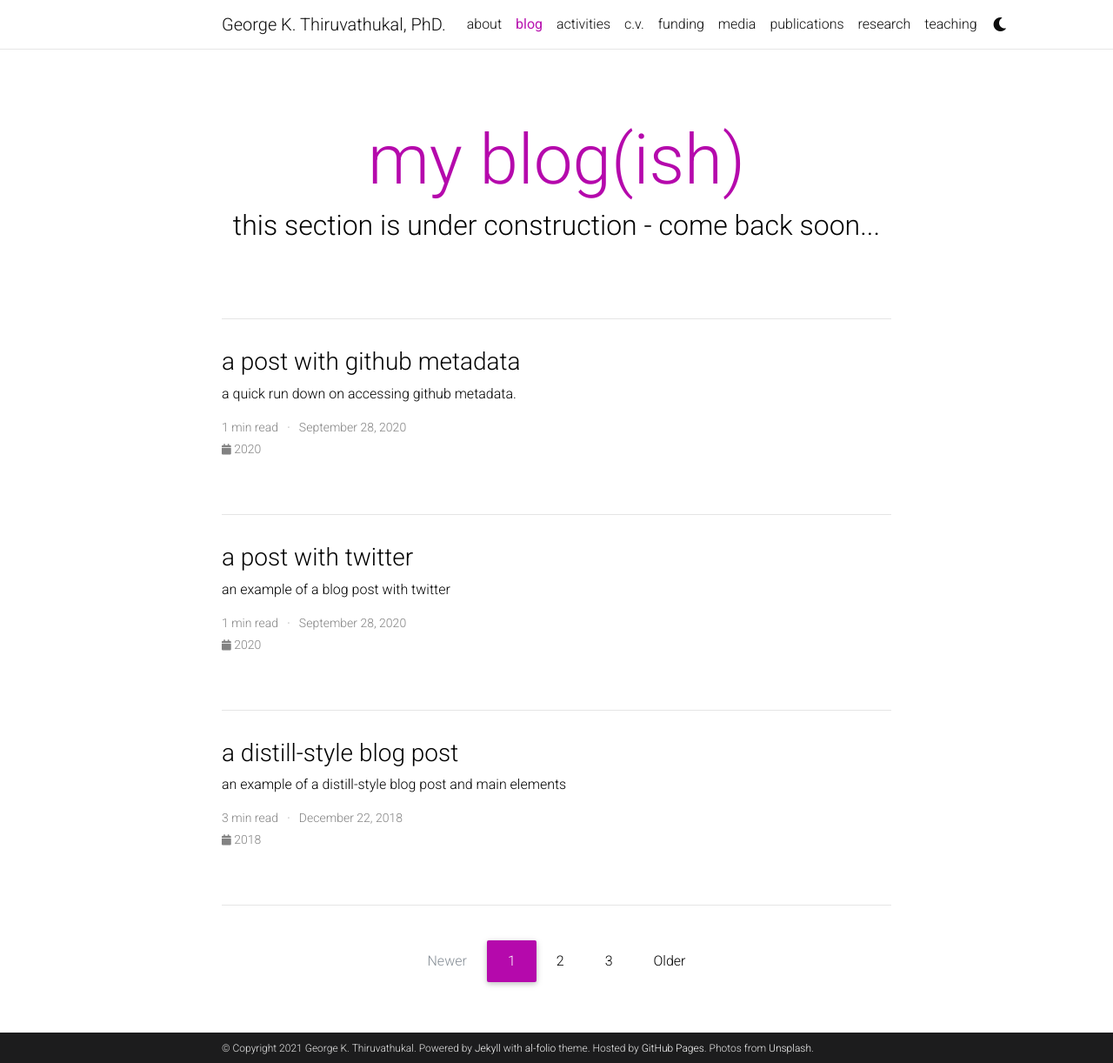
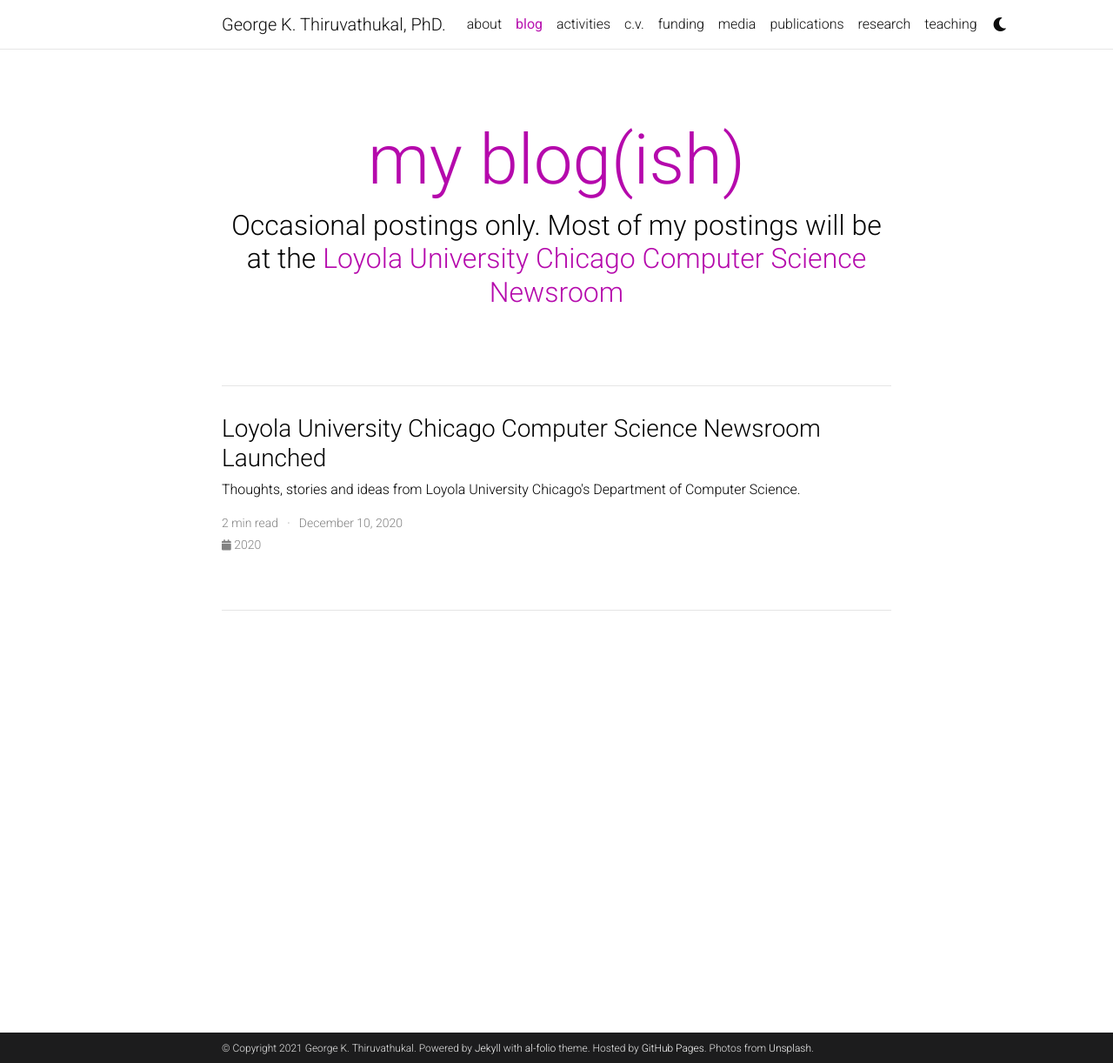
Before and after one commit to cyberwu88/gkt, a Jekyll site: the page built from blog/index.html, in a window 1280 px wide and 1222 px high. Shown: the whole window at 87% size. Built offline with Jekyll 4.4.1, drawn with Linux system fonts in a browser that asks for light colours; nearby versions of some CDN libraries; the list of posts is cut into pages by our own code; comment, search, counter and statistics services are not loaded; a style sheet for code colours, icons or effects is not loaded; some of the changed lines change nothing that is shown.

Commit message:
updates to reflect CS Newsroom

```diff
--- a/_config.yml
+++ b/_config.yml
@@ -66,7 +66,7 @@
 # -----------------------------------------------------------------------------
 
 blog_name: my blog(ish)  # your blog must have a name for it to show up in the nav bar
-blog_description: this section is under construction - come back soon...
+blog_description: Occasional postings only. Most of my postings will be at the <a href="https://newsroom.cs.luc.edu">Loyola University Chicago Computer Science Newsroom</a>
 permalink: /blog/:year/:title/
 
 # Pagination
--- /dev/null
+++ b/_posts/2021-12-10-newsroom.md
@@ -0,0 +1,21 @@
+---
+layout: post
+title:  Loyola University Chicago Computer Science Newsroom Launched
+date:   2020-12-10 22:00:00
+description: Thoughts, stories and ideas from Loyola University Chicago's Department of Computer Science.
+---
+
+I'm pleased to announce the [Computer Science Newsroom](https://newsroom.cs.luc.edu) at Loyola University Chicago.
+The newsroom is a co-production with [Marina Hart Donahue](https://www.luc.edu/cs/people/staff/donahuemarinahart.shtml), who is our department's administrative assistant at Loyola University Chicago.
+
+For this effort, we decided to go with Ghost, a not-for-profit blogging platform that allows us to grow our audience and **not** monetize it.
+Our primary design goal was to express (as our tagline suggests) thoughts, stories, and ideas and make it easy for our community to *subscribe* without having to join a service.
+As a past magazine editor-in-chief, in the end, I hoped to focus on the basic journalistic ideas--and then some: who, what, where, when, why, and (sometimes) how.
+
+Although I plan to post to my blog here, in many ways, we as academics are defined by the department, college, and university that keeps us in its employ.
+I'll be posting most academic and professional articles in the Computer Science Newsroom.
+If something is more of an opinion piece, it will probably end up here on my home page.
+But most of my postings will take place in the newsroom, with a strong focus on the work I am doing to support a sense of community among my students, colleagues, and staff.
+
+Please visit the [Computer Science Newsroom](https://newsroom.cs.luc.edu). If you like what you see and read, we hope you will press the **Subscribe** button.
+If you have any questions, please don't hesitate to reach out to me.
```
Also changed, not shown: _drafts/2015-03-15-formatting-and-links.md (renamed from _posts/2015-03-15-formatting-and-links.md), _drafts/2015-05-15-images.md (renamed from _posts/2015-05-15-images.md), _drafts/2015-07-15-code.md (renamed from _posts/2015-07-15-code.md), _drafts/2015-10-20-comments.md (renamed from _posts/2015-10-20-comments.md), _drafts/2015-10-20-math.md (renamed from _posts/2015-10-20-math.md), _drafts/2018-12-22-distill.md (renamed from _posts/2018-12-22-distill.md), _drafts/2020-09-28-github-metadata.md (renamed from _posts/2020-09-28-github-metadata.md), _drafts/2020-09-28-twitter.md (renamed from _posts/2020-09-28-twitter.md).
